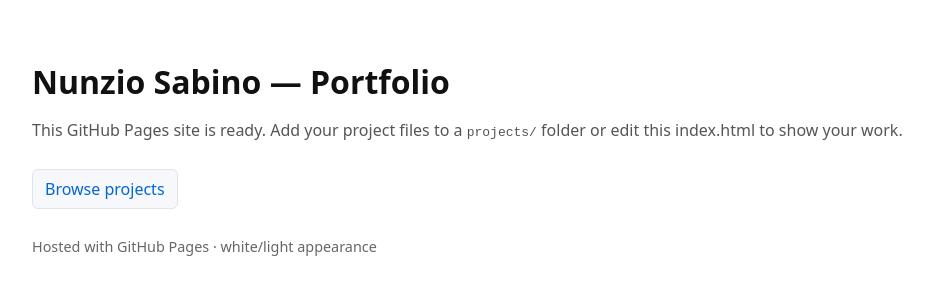
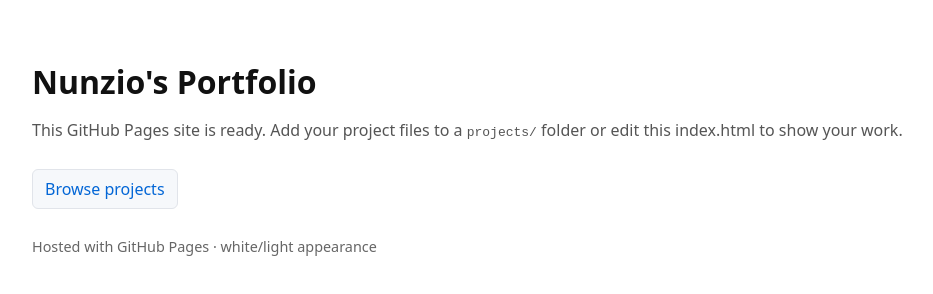
Before and after one commit to NunzioSabino/nunziosabino.github.io, a plain HTML site: page index.html in a window 1280 px wide. Shown: the whole page, without its empty margins (158-1091 px from the left). Drawn offline with Linux system fonts and the light colour scheme.

Commit message:
Update title and heading to use possessive form

```diff
--- a/index.html
+++ b/index.html
@@ -4,7 +4,7 @@
   <meta charset="utf-8" />
   <meta name="viewport" content="width=device-width,initial-scale=1" />
   <meta name="color-scheme" content="light" />
-  <title>Nunzio Sabino — Portfolio</title>
+  <title>Nunzio's Portfolio</title>
   <style>
     :root { color-scheme: light; }
     html,body{height:100%;margin:0;background:#fff;color:#111;font-family:system-ui, -apple-system, "Segoe UI", Roboto, Arial;}
@@ -16,7 +16,7 @@
 </head>
 <body>
   <div class="wrap">
-    <h1>Nunzio Sabino — Portfolio</h1>
+    <h1>Nunzio's Portfolio</h1>
     <p class="note">This GitHub Pages site is ready. Add your project files to a <code>projects/</code> folder or edit this index.html to show your work.</p>
     <p><a class="button" href="projects/" target="_blank" rel="noopener">Browse projects</a></p>
     <footer style="margin-top:28px;color:#666;font-size:0.9em">Hosted with GitHub Pages · white/light appearance</footer>
```
